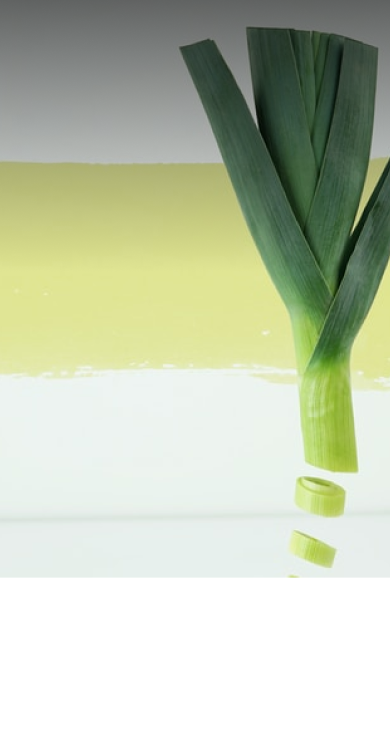
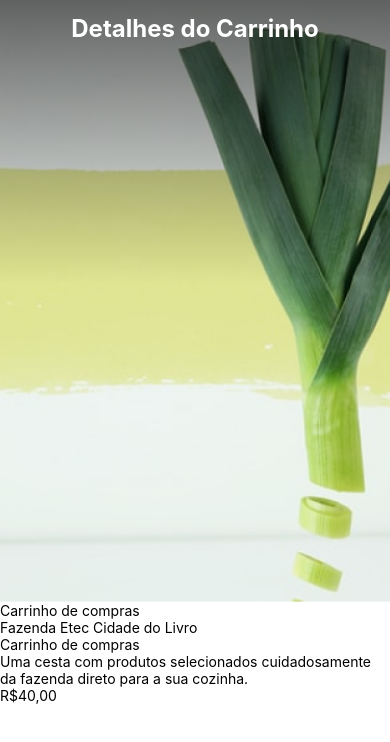
Before and after one commit to Vihenrie/carrinho, a React Native app: screen / in a window 390 px wide. Shown: the top 742 px of the page. Built offline with nearby package versions, Linux system fonts and the light colour scheme.

Commit message:
att style

```diff
--- a/src/pages/Carrinho/index.tsx
+++ b/src/pages/Carrinho/index.tsx
@@ -1,15 +1,36 @@
 import React from "react";
-import { Image, StyleSheet } from 'react-native';
+import { Dimensions, Image, StyleSheet, Text, View } from 'react-native';
 import topo from "../../../assets/topo.png"
 
+const width = Dimensions.get('screen').width;
+
 export default function Carrinho() {
-
-    return <Image source={topo} style={estilos.topo}/>
-
+    return <>
+        <Image source={topo} style={estilos.topo}/>
+        <Text style={estilos.titulo}>Detalhes do Carrinho</Text>
+        <View>
+            <Text>Carrinho de compras</Text>
+            <Text>Fazenda Etec Cidade do Livro</Text>
+            <Text>Carrinho de compras</Text>
+            <Text>Uma cesta com produtos selecionados cuidadosamente da fazenda direto para a sua cozinha.</Text>
+            <Text>R$40,00</Text>
+        </View>
+    </>
 }
 
 const estilos = StyleSheet.create({
     topo: {
-        width: "100%"
+        width: "100%",
+        height: 578 / 768 * width,
+    },
+    titulo: {
+        width:"100%",
+        position: "absolute",
+        color: "white",
+        textAlign: "center",
+        fontSize: 24,
+        lineHeight: 26,
+        fontWeight: "bold",
+        padding: 16
     }
 })
```
